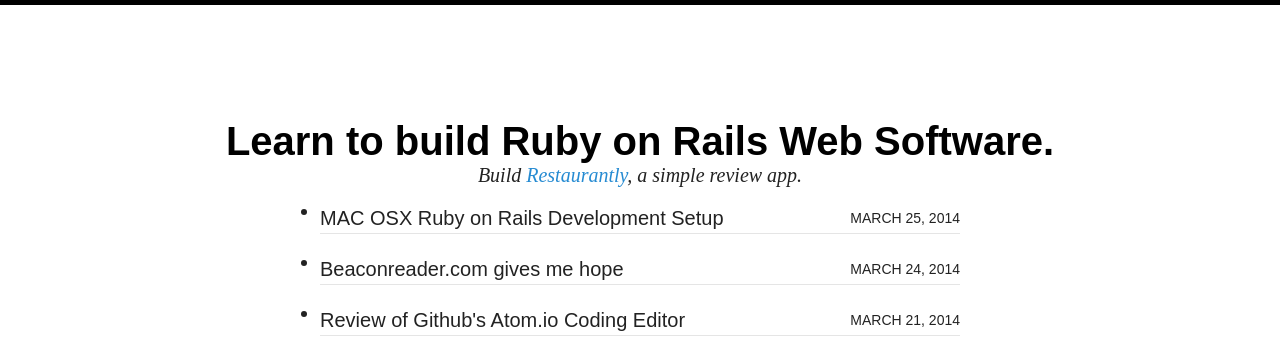
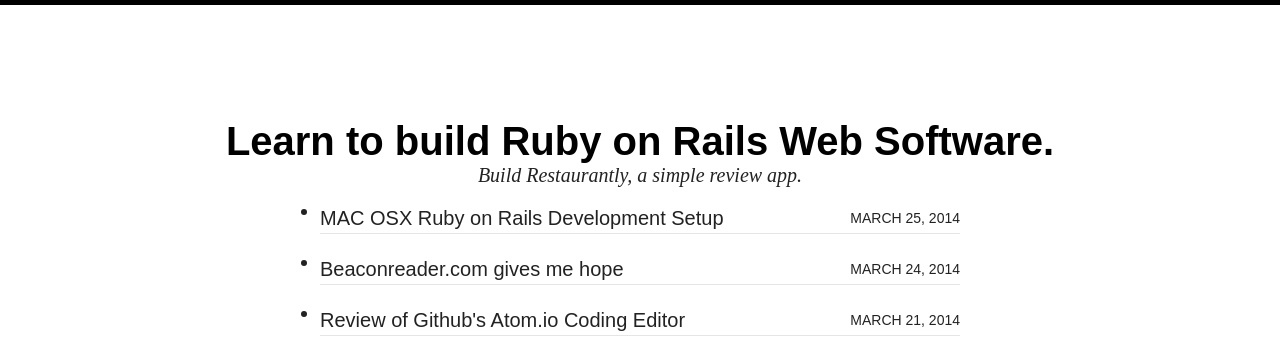
Before and after one commit to jcdavison/rubyonrailstutor.github.io, a Jekyll site: the page built from articles.html, in a window 1280 px wide. Shown: the top 358 px of the page. Built offline with Jekyll 4.4.1, drawn with Linux system fonts in a browser that asks for light colours; nearby versions of some CDN libraries; comment, search, counter and statistics services are not loaded.

Commit message:
update config

```diff
--- a/_config.yml
+++ b/_config.yml
@@ -1,5 +1,5 @@
 title:            Learn to build Ruby on Rails Web Software.
-description:      Build <a href="https://github.com/rubyonrailstutor/restaurantly" target="new" class="callout">Restaurantly</a>, a simple review app.
+description:      Build Restaurantly, a simple review app.
 logo:
 disqus_shortname: rubyonrailstutor
 search:           true
```
